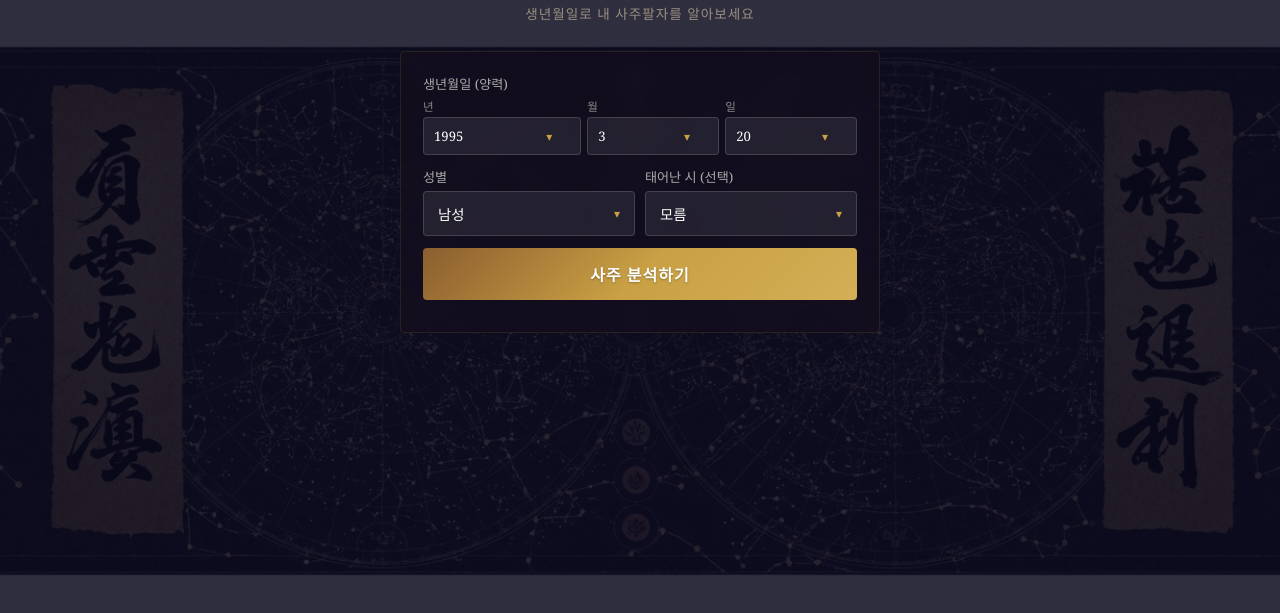
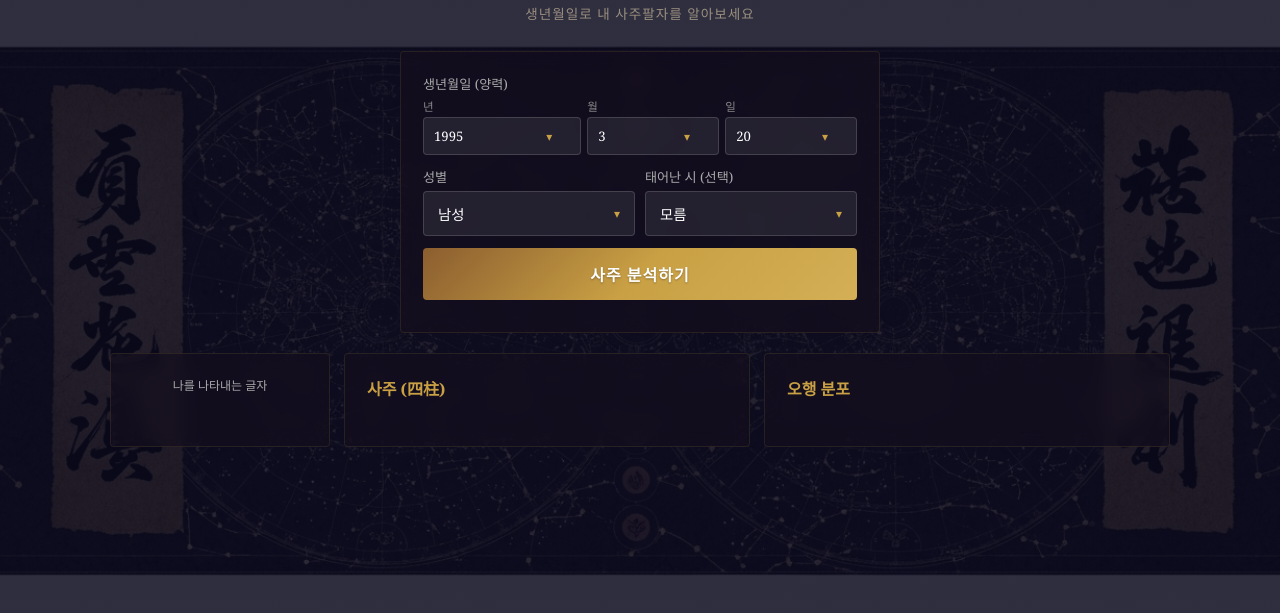
Before and after one commit to JangHyunGyu/karma, a plain HTML site: page saju.html in a window 1280 px wide. Shown: the part 89-702 px from the top of the page. Drawn offline with Linux system fonts and the light colour scheme.

Commit message:
fix: 사주 페이지 스타일 개선 및 반응형 디자인 최적화

```diff
--- a/saju.html
+++ b/saju.html
@@ -7,38 +7,40 @@
 <link rel="icon" href="/favicon.svg" type="image/svg+xml">
 <link rel="stylesheet" href="/style.css">
 <style>
-  /* 사주 페이지 — 모바일 퍼스트 (기본 1열) */
-  .container.saju-page { max-width: 100%; padding: 16px 12px; padding-top: 48px; }
-  .saju-grid { display: grid; gap: 14px; }
-  .saju-top-row { display: grid; gap: 14px; grid-template-columns: 1fr; }
-  .saju-ai-grid { display: grid; gap: 14px; grid-template-columns: 1fr; }
-  .saju-personality { display: grid; gap: 14px; grid-template-columns: 1fr; }
+  /* 사주 페이지 — 모바일 퍼스트 (기본 무조건 1열) */
+  .container.saju-page {
+    max-width: 100% !important;
+    width: 100% !important;
+    padding: 16px 12px !important;
+    padding-top: 48px !important;
+    overflow-x: hidden !important;
+  }
+  .saju-grid, .saju-top-row, .saju-ai-grid, .saju-personality {
+    display: grid !important;
+    gap: 14px;
+    grid-template-columns: 1fr !important;
+    max-width: 100%;
+  }
+  #result { max-width: 100%; overflow-x: hidden; }
 
   /* 태블릿 (769px+) — 2열 */
   @media (min-width: 769px) {
-    .container.saju-page { max-width: 900px; padding: 24px 20px; }
-    .saju-top-row { grid-template-columns: 1fr 1fr; }
-    .saju-ai-grid { grid-template-columns: 1fr 1fr; }
-    .saju-personality { grid-template-columns: 1fr 1fr; }
+    .container.saju-page { max-width: 900px !important; padding: 24px 20px !important; }
+    .saju-top-row { grid-template-columns: 1fr 1fr !important; }
+    .saju-ai-grid { grid-template-columns: 1fr 1fr !important; }
+    .saju-personality { grid-template-columns: 1fr 1fr !important; }
   }
-
   /* 데스크톱 (1024px+) — 3열 */
   @media (min-width: 1024px) {
-    .container.saju-page { max-width: 1100px; }
-    .saju-top-row { grid-template-columns: 220px 1fr 1fr; }
-  }
-
-  /* 큰 데스크톱 (1400px+) */
-  @media (min-width: 1400px) {
-    .container.saju-page { max-width: 1300px; }
-    .saju-ai-grid { grid-template-columns: 1fr 1fr 1fr; }
+    .container.saju-page { max-width: 1100px !important; }
+    .saju-top-row { grid-template-columns: 220px 1fr 1fr !important; }
   }
 
   /* 카드 내부 — 절대 잘리면 안 됨 */
-  .saju-page .card { overflow-wrap: break-word; word-break: keep-all; }
+  .saju-page .card { overflow-wrap: break-word; word-break: break-word; max-width: 100%; min-width: 0; }
   .saju-page .card h2 { font-size: clamp(0.85rem, 2vw, 1rem); }
-  .saju-page .card p { font-size: clamp(0.8rem, 1.8vw, 0.92rem); }
-  .saju-page .tag { font-size: clamp(0.68rem, 1.5vw, 0.78rem); max-width: 100%; }
+  .saju-page .card p { font-size: clamp(0.8rem, 1.8vw, 0.92rem); word-break: break-word; }
+  .saju-page .tag { font-size: clamp(0.68rem, 1.5vw, 0.78rem); max-width: 100%; word-break: break-word; }
 </style>
 </head>
 <body class="bg-saju">
```
